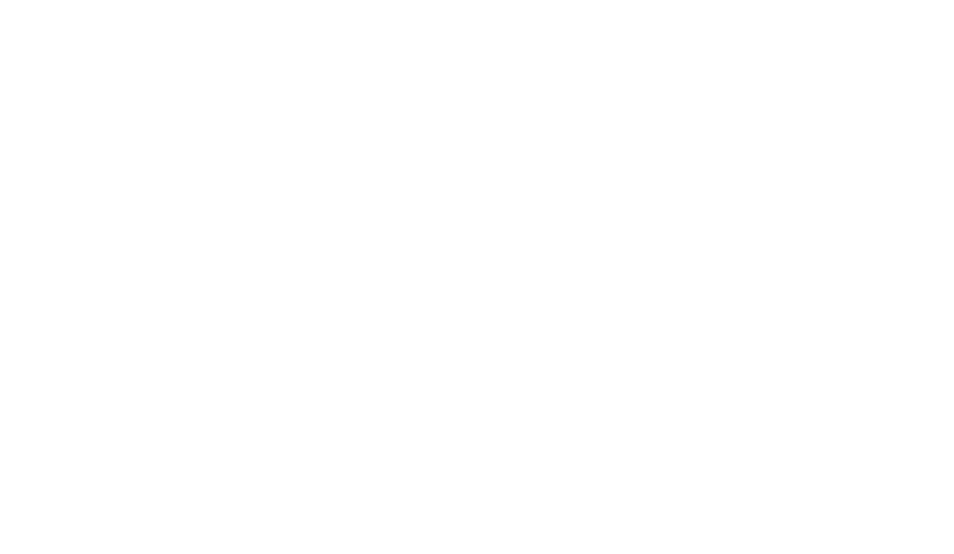
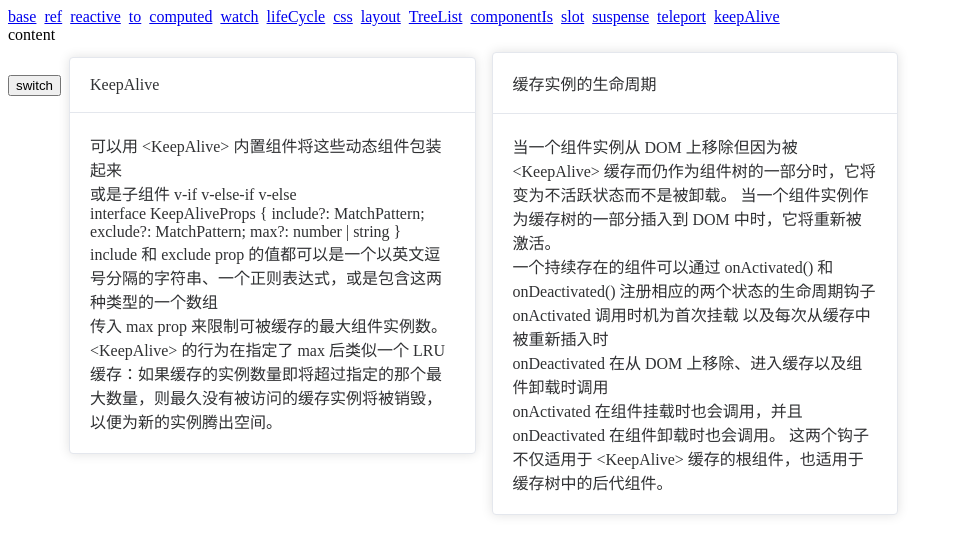
Before and after one commit to llcoolmxdx5/front-end-learning-notes, a Vue app in the folder 05-框架/vue/vite-vue/: page /case/keepAlive in a window 1280 px wide. Before the commit this address had no page. Shown: the top 554 px of the page, without its empty margins (0-954 px from the left). Built offline with nearby package versions, Linux system fonts and the light colour scheme.

Commit message:
feat(vue3): keep-alive

```diff
--- /dev/null
+++ b/05-框架/vue/vite-vue/src/cases/keepAlive.vue
@@ -0,0 +1,48 @@
+<template>
+  <KeepAlive>
+    <Content v-if="selected === 'content'"></Content>
+    <Menu :data="[1]" v-else-if="selected === 'menu'"></Menu>
+  </KeepAlive>
+  <!-- <KeepAlive>
+    <component :is="comp[selected]"></component>
+  </KeepAlive> -->
+  <button @click="onSwitch()">switch</button>
+  <ElCard header="KeepAlive" class="box-card">
+    <div>可以用 &lt;KeepAlive> 内置组件将这些动态组件包装起来</div>
+    <div>或是子组件 v-if v-else-if v-else</div>
+    <div>interface KeepAliveProps { include?: MatchPattern; exclude?: MatchPattern; max?: number | string }</div>
+    <div>include 和 exclude prop 的值都可以是一个以英文逗号分隔的字符串、一个正则表达式，或是包含这两种类型的一个数组</div>
+    <div>传入 max prop 来限制可被缓存的最大组件实例数。&lt;KeepAlive> 的行为在指定了 max 后类似一个 LRU
+      缓存：如果缓存的实例数量即将超过指定的那个最大数量，则最久没有被访问的缓存实例将被销毁，以便为新的实例腾出空间。</div>
+  </ElCard>
+  <ElCard header="缓存实例的生命周期" class="box-card">
+    <div>当一个组件实例从 DOM 上移除但因为被 &lt;KeepAlive> 缓存而仍作为组件树的一部分时，它将变为不活跃状态而不是被卸载。
+      当一个组件实例作为缓存树的一部分插入到 DOM 中时，它将重新被激活。</div>
+    <div>一个持续存在的组件可以通过 onActivated() 和 onDeactivated() 注册相应的两个状态的生命周期钩子</div>
+    <div>onActivated 调用时机为首次挂载 以及每次从缓存中被重新插入时</div>
+    <div>onDeactivated 在从 DOM 上移除、进入缓存以及组件卸载时调用</div>
+    <div>onActivated 在组件挂载时也会调用，并且 onDeactivated 在组件卸载时也会调用。
+      这两个钩子不仅适用于 &lt;KeepAlive> 缓存的根组件，也适用于缓存树中的后代组件。</div>
+  </ElCard>
+</template>
+
+<script setup lang="ts">
+import { reactive, ref, shallowRef } from 'vue'
+import Content from './Layout/content.vue'
+import Menu from './Layout/menu.vue'
+
+const comp = reactive({
+  content: shallowRef(Content),
+  menu: shallowRef(Menu)
+})
+
+const selected = ref<'content' | 'menu'>('content')
+
+const onSwitch = () => {
+  if (selected.value === 'content') {
+    selected.value = 'menu'
+  } else {
+    selected.value = 'content'
+  }
+}
+</script>
--- a/05-框架/vue/vite-vue/src/router/index.ts
+++ b/05-框架/vue/vite-vue/src/router/index.ts
@@ -81,6 +81,11 @@ export const routes: RouteRecordRaw[] = [
         name: 'teleport',
         component: () => import('../cases/teleport.vue'),
       },
+      {
+        path: 'keepAlive',
+        name: 'keepAlive',
+        component: () => import('../cases/keepAlive.vue'),
+      },
     ],
   },
   {
```
